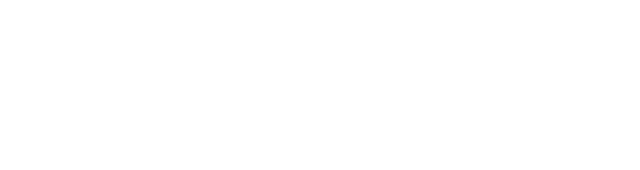
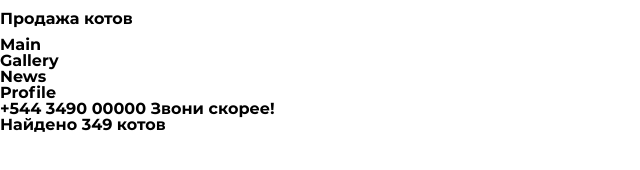
Before and after one commit to mates4352/Sale-of-cats, a plain HTML site: page index.html in a window 1280 px wide. Shown: the whole page, without its empty margins (0-640 px from the left). Drawn offline with Linux system fonts and the light colour scheme.

Commit message:
Html header

```diff
--- a/css/style.css
+++ b/css/style.css
@@ -1,12 +1,26 @@
 :root {
-  --font-family: "Sfuid";
-  --font-family-secondary: "Sfuid";
-  --font-weight: 400;
+  --font-family: "Montserrat";
+  --font-weight: 700;
   --min-width: 320px
 }
 :root {
-  --secondary-color: #000;
+  --additional: #6ebbd3;
+  --secondary-color: #fff;
   --base-color: #000
+}
+@font-face {
+  font-family: "Montserrat";
+  font-display: swap;
+  src: url("../assets/fonts/Montserrat-Bold.woff2") format("woff2"),url("../assets/fonts/Montserrat-Bold.woff") format("woff");
+  font-weight: 700;
+  font-style: normal
+}
+@font-face {
+  font-family: "Montserrat";
+  font-display: swap;
+  src: url("../assets/fonts/Montserrat-Regular.woff2") format("woff2"),url("../assets/fonts/Montserrat-Regular.woff") format("woff");
+  font-weight: 400;
+  font-style: normal
 }
 /*! normalize.css v8.0.1 | MIT License | github.com/necolas/normalize.css */
 /* Document
--- a/index.html
+++ b/index.html
@@ -10,8 +10,53 @@
 
 <body>
    <header class="header">
+   <h1 class="hidden">Продажа котов</h1>
    <div class="container">
-      <div class="header__wrapper"></div>
+      <div class="header__wrap">
+         <div class="header__block">
+
+            <div class="header__logo"></div>
+
+            <nav class="header__nav">
+               <ul class="header__list">
+
+                  <li class="header__item">
+                     <a class="header__link" href="#">
+                        Main
+                     </a>
+                  </li>
+
+                  <li class="header__item">
+                     <a class="header__link" href="#">
+                        Gallery
+                     </a>
+                  </li>
+
+                  <li class="header__item">
+                     <a class="header__link" href="#">
+                        News
+                     </a>
+                  </li>
+
+                  <li class="header__item">
+                     <a class="header__link" href="#">
+                        Profile
+                     </a>
+                  </li>
+
+               </ul>
+            </nav>
+         </div>
+
+         <div class="header__contact">
+            <strong class="header__tel">+544 3490 00000</strong>
+            <span class="header__message">Звони скорее!</span>
+         </div>
+
+      </div>
+
+      <p class="header__text">Найдено 349 котов</p>
+
    </div>
 </header>
 
```
Also changed, not shown: index.min.html (+1 -1 lines), assets/fonts/Montserrat-Bold.woff (added), assets/fonts/Montserrat-Bold.woff2 (added), assets/fonts/Montserrat-Regular.woff (added), assets/fonts/Montserrat-Regular.woff2 (added), assets/icons/symbol/spriteNoDisable.svg (added), assets/images/img1.jpg (added), assets/images/img1.webp (added), assets/images/img2.jpg (added), assets/images/img2.webp (added), assets/images/img3.jpg (added), assets/images/img3.webp (added), assets/images/img4.jpg (added), assets/images/img4.webp (added), 5 more files.
